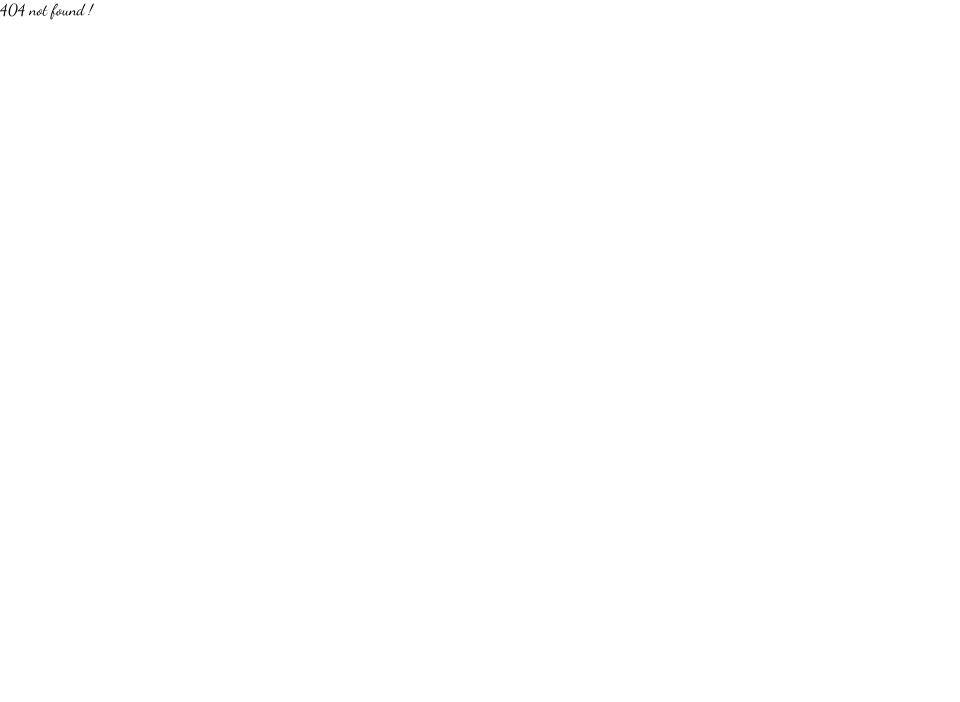
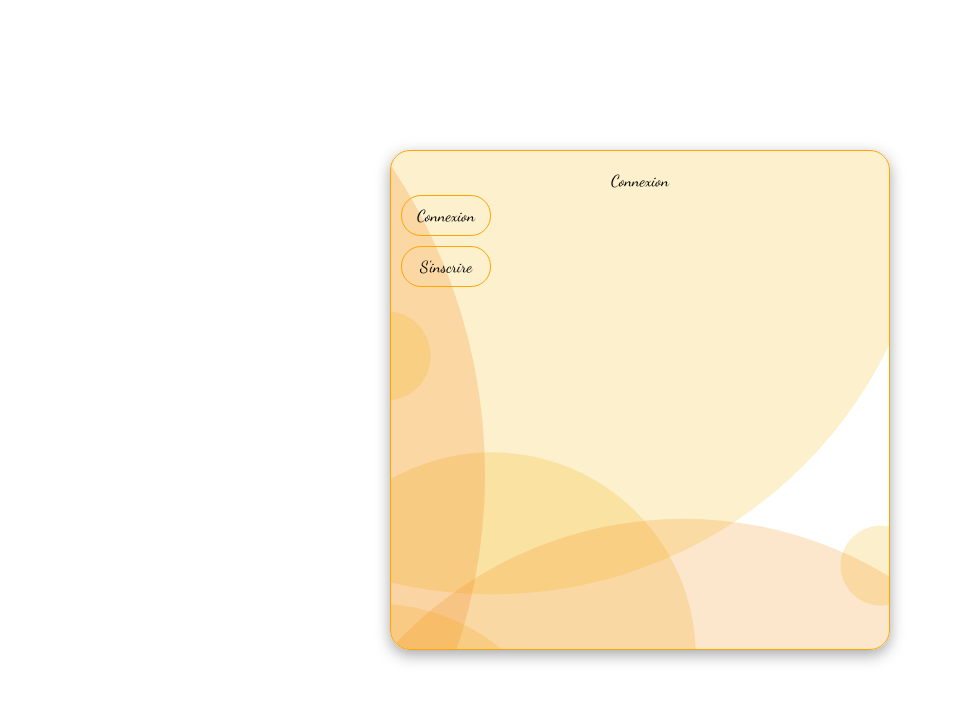
Before and after one commit to Skizx/Lincuicuit, a React (Create React App) app in the folder frontend/: page /Profil in a window 1280 px wide. Before the commit this address had no page. Shown: the top 702 px of the page, without its empty margins (0-960 px from the left). Built offline with nearby package versions, Linux system fonts and the light colour scheme.

Commit message:
Début du formulaire d'inscription

```diff
--- a/frontend/src/App.js
+++ b/frontend/src/App.js
@@ -16,7 +16,7 @@ function App() {
           <Route path="/" element={<Home />}/>
           <Route path="*" element={<Error />}/>
           <Route path="/Trending" element={<Trending />}/>
-          <Route path="/Profil/:id" element={<Profil />}/>
+          <Route path="/Profil" element={<Profil />}/>
         </Routes>
       </main>
       <footer>
--- a/frontend/src/Components/Registration/RegistrationForm.js
+++ b/frontend/src/Components/Registration/RegistrationForm.js
@@ -1,12 +1,32 @@
-import React from 'react';
+import React, { useState } from 'react';
+import Login from '../Login/Login';
+import Signup from '../Signup/Signup';
 
-const RegistrationForm = () => {
+const RegistrationForm = (props) => {
+
+    const [loginForm, setLoginForm] = useState(props.loginForm);
+    const [signupForm, setSignupForm] = useState(props.signupForm);
+
+    const handleModals = (e) => {
+        if (e.target.id === "login") {
+            setLoginForm(true)
+            setSignupForm(false)
+        } else if (e.target.id === "register") {
+            setSignupForm(true)
+            setLoginForm(false)
+        }
+    }
+
     return (
         <div className='registration-form'>
             <div className="registration-form_container">
-                <ul>
-                    <li>Connexion</li>
-                    <li>S'inscrire</li>
+                <div className="registration-title">
+                    {loginForm && <Login />}
+                    {signupForm && <Signup />}
+                </div>
+                <ul className='registration-title_button'>
+                    <li onClick={handleModals} id="login" className="btn-active">Connexion</li>
+                    <li onClick={handleModals} id="register" className='btn-active'>S'inscrire</li>
                 </ul>
             </div>
         </div>
--- a/frontend/src/Components/Registration/registrationform.scss
+++ b/frontend/src/Components/Registration/registrationform.scss
@@ -0,0 +1,50 @@
+.registration-container {
+    width: 500px;
+    height: 500px;
+    border: 1px orange solid;
+    border-radius: 20px;
+    box-shadow: rgba(0, 0, 0, 0.35) 0px 5px 15px;
+    background-image: url('../../Assets/background-registration.jpg');
+    background-position: center;
+}
+
+.profil-page {
+    display: flex;
+    justify-content: center;
+    align-items: center;
+    min-height: 100vh;
+}
+
+.registration-title {
+    text-align: center;
+    margin-top: 20px;
+
+    &_button {
+        display: flex;
+        flex-direction: column;
+    }
+}
+
+li {
+    cursor: pointer;
+    margin: 5px 10px;
+    padding: 10px;
+    border: 1px orange solid;
+    border-radius: 20px;
+    width: 90px;
+    text-align: center;
+    transition: all 0.5s;
+
+    &:hover {
+        transition: all 0.5s;
+        background-color: orange;
+        color: white;
+        border-color: white;
+    }
+}
+
+.btn-active:active {
+    background-color: orange;
+    color: white;
+    border-color: white;
+}
--- /dev/null
+++ b/frontend/src/Components/Signup/Signup.js
@@ -0,0 +1,11 @@
+import React from 'react';
+
+const Signup = () => {
+    return (
+        <div>
+            S'inscrire
+        </div>
+    );
+};
+
+export default Signup;
--- a/frontend/src/Pages/Profil.js
+++ b/frontend/src/Pages/Profil.js
@@ -4,12 +4,8 @@ import RegistrationForm from '../Components/Registration/RegistrationForm';
 const Profil = () => {
     return (
         <div className='profil-page'>
-            Profils
             <div className='registration-container'>
-            <RegistrationForm />
-            <div className='registration-img'>
-                <img src="" alt="" />
-            </div>
+            <RegistrationForm loginForm={true} signupForm={false}/>
             </div>
         </div>
     );
```
Also changed, not shown: frontend/src/Components/Signup/signup.scss (added).
